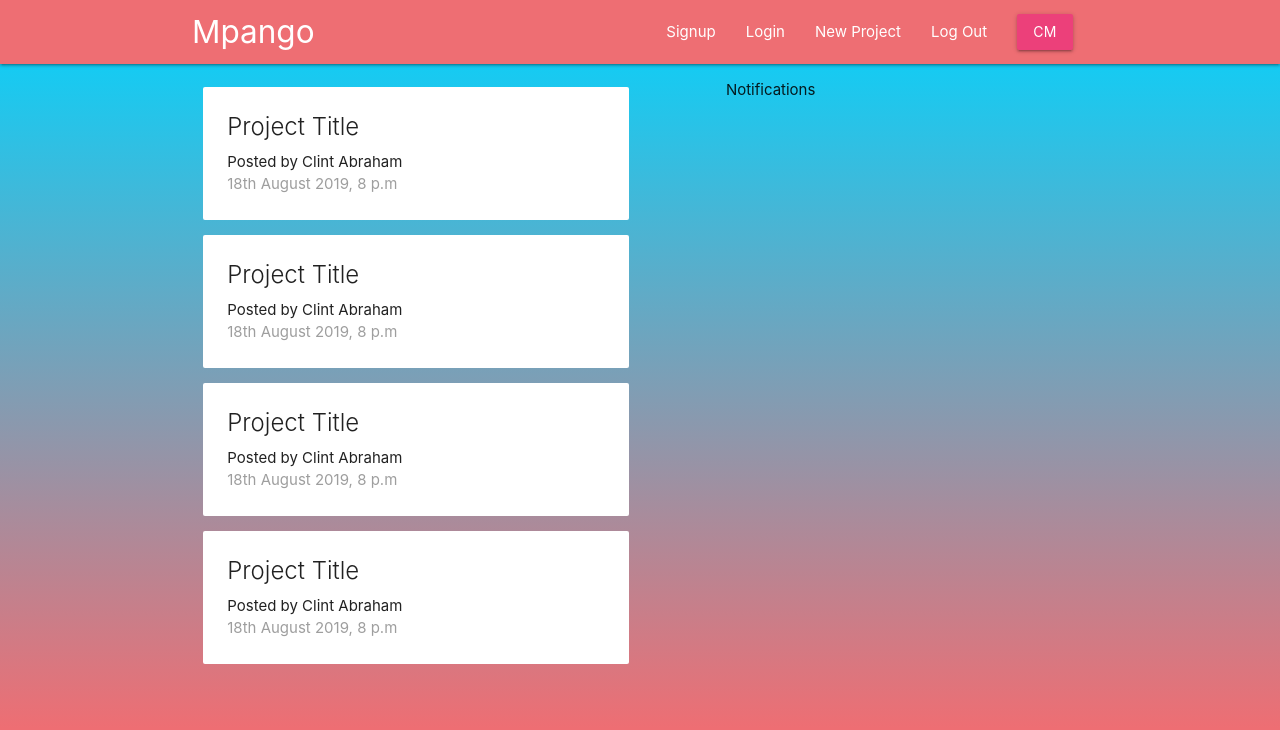
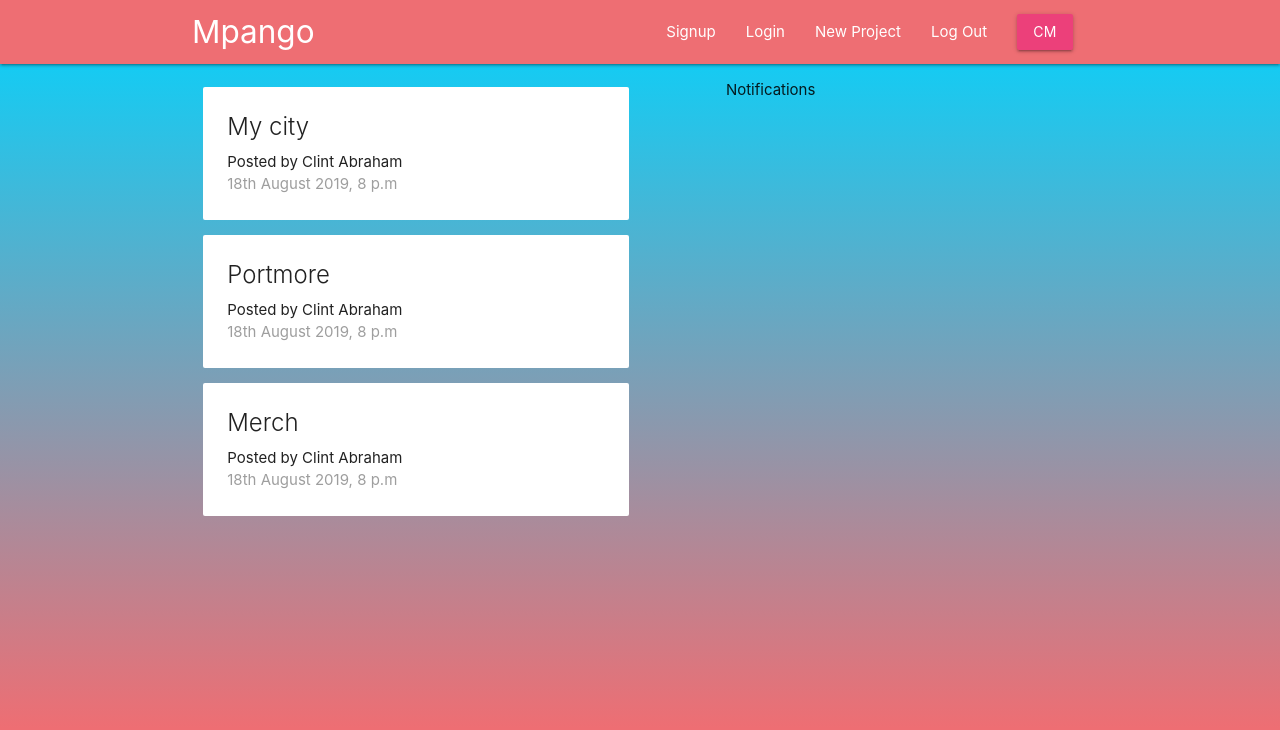
Before and after one commit to ClintMaruti/mpango-app-react-redux-firebase, a React (Create React App) app: page / in a window 1280 px wide. Shown: the top 730 px of the page. Built offline with nearby package versions, Linux system fonts and the light colour scheme.

Commit message:
Finishes Adding Dummy Data

```diff
--- a/src/component/dashboard/Dashboard.js
+++ b/src/component/dashboard/Dashboard.js
@@ -1,14 +1,17 @@
 import React, { Component } from 'react'
 import Notifications from  './Notifications'
 import ProjectList from '../projects/ProjectList'
+import { connect } from 'react-redux'
 
 class Dashboard extends Component {
     render(){
+        // console.log(this.props)
+        const { projects } = this.props
         return (
             <div className="dashboard container">
                 <div className="row">
                     <div className="col s12 m6">
-                        <ProjectList/>
+                        <ProjectList projects={projects}/>
                             </div>
                     <div className="col s12 m5 offset-m1">
                         <Notifications/>
@@ -19,4 +22,10 @@ class Dashboard extends Component {
     }
 }
 
-export default Dashboard;
+const mapStateToProps = (state) => {
+    return {
+        projects: state.project.projects
+    }
+}
+
+export default connect(mapStateToProps)(Dashboard);
--- a/src/component/projects/ProjectList.js
+++ b/src/component/projects/ProjectList.js
@@ -1,13 +1,14 @@
 import React from 'react';
 import ProjectSummary  from './ProjectSummary';
 
-const ProjectList = () => {
+const ProjectList = ({projects}) => {
     return (
         <div className="project-list section">
-            <ProjectSummary />
-            <ProjectSummary />
-            <ProjectSummary />
-            <ProjectSummary />
+            {projects && projects.map(project => {
+                return (
+                    <ProjectSummary project={project} key={project.id} />
+                )
+            })}
         </div>
     )
 }
--- a/src/component/projects/ProjectSummary.js
+++ b/src/component/projects/ProjectSummary.js
@@ -1,10 +1,10 @@
 import React from 'react';
 
-const ProjectSummary = () => {
+const ProjectSummary = ({project}) => {
     return (
         <div className="card z-depth-0 project-summary">
             <div className="card-content grey-text-darken-3">
-                <span className="card-title">Project Title</span>
+                <span className="card-title">{project.title}</span>
                     <p>Posted by Clint Abraham</p>
                     <p className="grey-text">18th August 2019, 8 p.m</p>
             </div>
--- a/src/store/reducers/projectReducer.js
+++ b/src/store/reducers/projectReducer.js
@@ -1,4 +1,10 @@
-const iniState = {}
+const iniState = {
+    projects: [
+        {id: 1, title: 'My city', content: 'blah blah blah'},
+        {id: 2, title: 'Portmore', content: 'blah blah blah'},
+        {id: 3, title: 'Merch', content: 'blah blah blah'},
+    ]
+}
 
 const projectReducer = (state = iniState, action) => {
     return state
```
